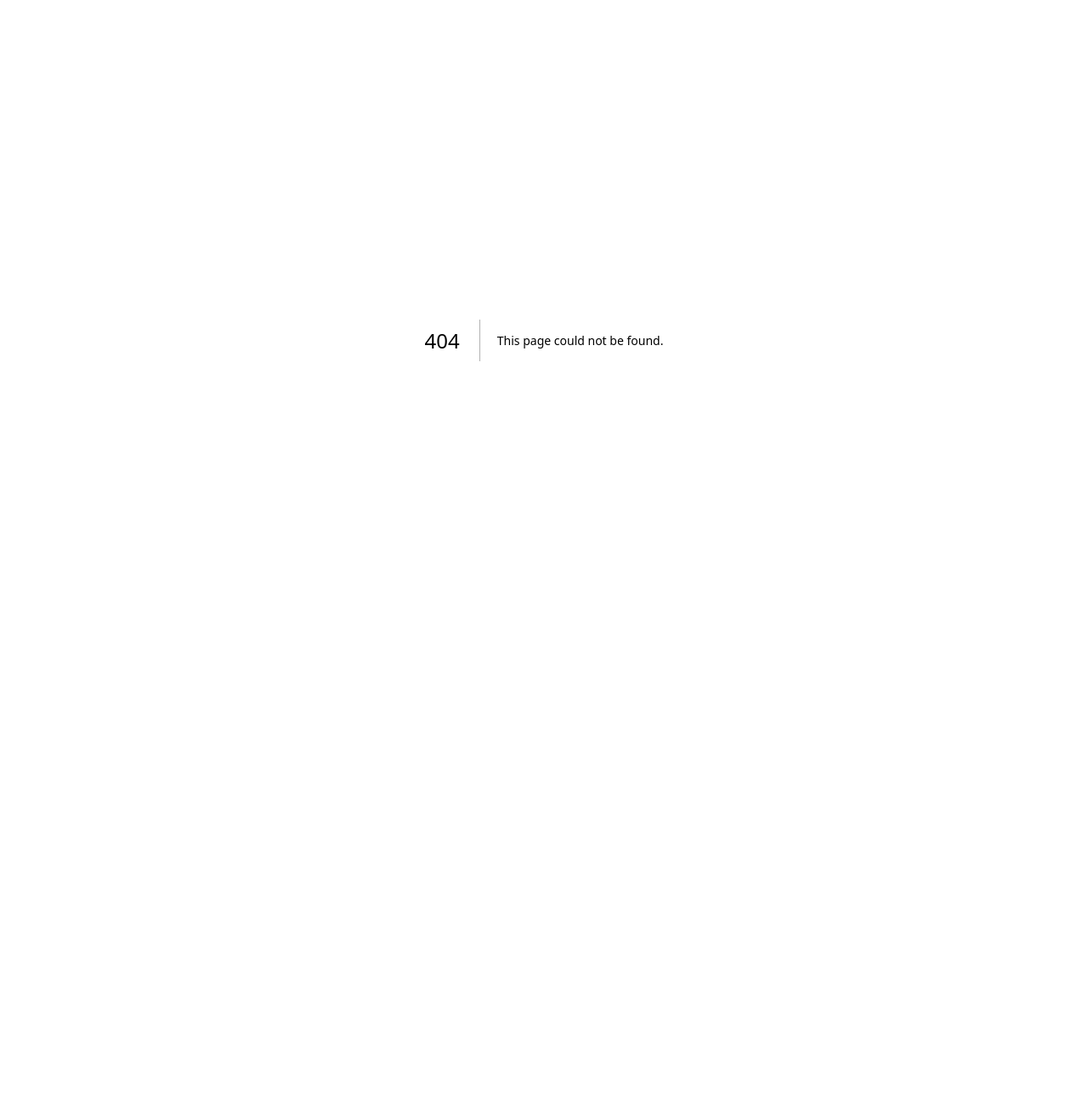
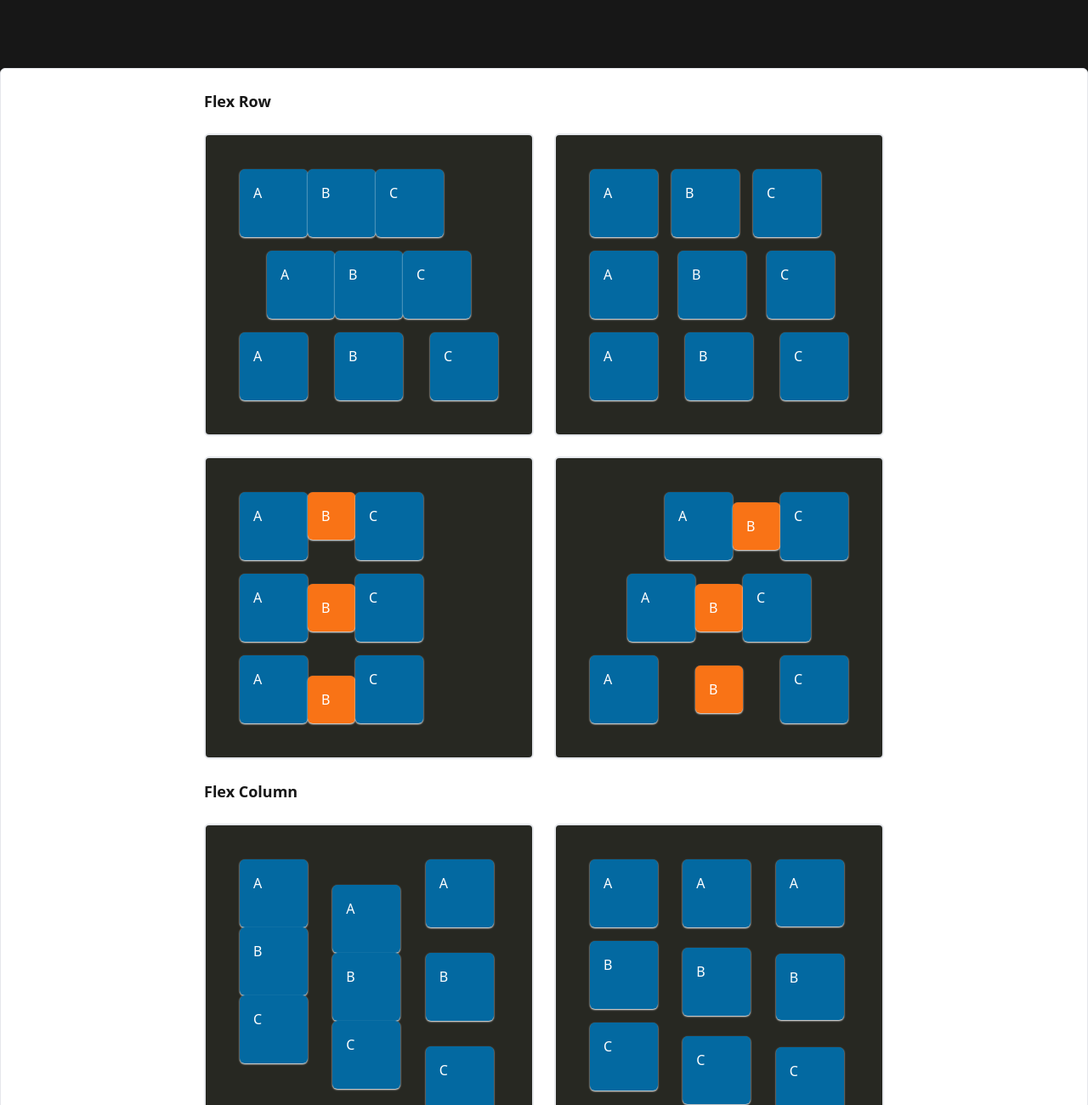
Before and after one commit to skuntawat/side-quest, a Next.js app: page /flex-basic in a window 1280 px wide. Before the commit this address had no page. Shown: the top 1300 px of the page at 85% size. Before the commit the page ends 800 px from the top, so only its background shows below. Built offline with nearby package versions, Linux system fonts and the light colour scheme.

Commit message:
add flex basic

```diff
--- /dev/null
+++ b/app/(quests)/(tailwind)/flex-basic/page.tsx
@@ -0,0 +1,189 @@
+import { cn } from "@/utils/cn"
+
+const Card = ({ className, children, ...props }: React.HTMLAttributes<HTMLDivElement>) => (
+    <div className={cn("p-4 w-20 h-20 shadow-sm shadow-white rounded-md bg-sky-700 text-background", className)} {...props}>{children}</div>
+)
+
+export default function page() {
+    return (
+        <div className="space-y-6">
+            <h3 className="text-lg font-semibold">Flex Row</h3>
+            <div className="grid grid-cols-2 gap-6 w-full">
+                <div className="space-y-4 rounded-md p-10 border-2 bg-[#272822]">
+                    <div className="flex">
+                        <Card>A</Card>
+                        <Card>B</Card>
+                        <Card>C</Card>
+                    </div>
+                    <div className="flex justify-center">
+                        <Card>A</Card>
+                        <Card>B</Card>
+                        <Card>C</Card>
+                    </div>
+                    <div className="flex justify-between">
+                        <Card>A</Card>
+                        <Card>B</Card>
+                        <Card>C</Card>
+                    </div>
+                </div>
+                <div className="space-y-4 rounded-md p-10 border-2 bg-[#272822]">
+                    <div className="flex gap-4">
+                        <Card>A</Card>
+                        <Card>B</Card>
+                        <Card>C</Card>
+                    </div>
+                    <div className="flex gap-6">
+                        <Card>A</Card>
+                        <Card>B</Card>
+                        <Card>C</Card>
+                    </div>
+                    <div className="flex gap-8">
+                        <Card>A</Card>
+                        <Card>B</Card>
+                        <Card>C</Card>
+                    </div>
+                </div>
+                <div className="space-y-4 rounded-md p-10 border-2 bg-[#272822]">
+                    <div className="flex">
+                        <Card>A</Card>
+                        <Card className="h-14 w-14 bg-orange-500">B</Card>
+                        <Card>C</Card>
+                    </div>
+                    <div className="flex items-center">
+                        <Card>A</Card>
+                        <Card className="h-14 w-14 bg-orange-500">B</Card>
+                        <Card>C</Card>
+                    </div>
+                    <div className="flex items-end">
+                        <Card>A</Card>
+                        <Card className="h-14 w-14 bg-orange-500">B</Card>
+                        <Card>C</Card>
+                    </div>
+                </div>
+                <div className="space-y-4 rounded-md p-10 border-2 bg-[#272822]">
+                    <div className="flex justify-end items-center">
+                        <Card>A</Card>
+                        <Card className="h-14 w-14 bg-orange-500">B</Card>
+                        <Card>C</Card>
+                    </div>
+                    <div className="flex justify-center items-center">
+                        <Card>A</Card>
+                        <Card className="h-14 w-14 bg-orange-500">B</Card>
+                        <Card>C</Card>
+                    </div>
+                    <div className="flex justify-between items-center">
+                        <Card>A</Card>
+                        <Card className="h-14 w-14 bg-orange-500">B</Card>
+                        <Card>C</Card>
+                    </div>
+                </div>
+            </div>
+            <h3 className="text-lg font-semibold">Flex Column</h3>
+            <div className="grid grid-cols-2 gap-6 w-full">
+                <div className="grid grid-cols-3 gap-6 p-10 rounded-md border-2 bg-[#272822]">
+                    <div className="h-[300px] flex flex-col">
+                        <Card>A</Card>
+                        <Card>B</Card>
+                        <Card>C</Card>
+                    </div>
+                    <div className="h-[300px] flex flex-col justify-center">
+                        <Card>A</Card>
+                        <Card>B</Card>
+                        <Card>C</Card>
+                    </div>
+                    <div className="h-[300px] flex flex-col justify-between">
+                        <Card>A</Card>
+                        <Card>B</Card>
+                        <Card>C</Card>
+                    </div>
+                </div>
+                <div className="grid grid-cols-3 gap-6 p-10 rounded-md border-2 bg-[#272822]">
+                    <div className="h-[300px] flex flex-col gap-4">
+                        <Card>A</Card>
+                        <Card>B</Card>
+                        <Card>C</Card>
+                    </div>
+                    <div className="h-[300px] flex flex-col gap-6">
+                        <Card>A</Card>
+                        <Card>B</Card>
+                        <Card>C</Card>
+                    </div>
+                    <div className="h-[300px] flex flex-col gap-8">
+                        <Card>A</Card>
+                        <Card>B</Card>
+                        <Card>C</Card>
+                    </div>
+                </div>
+                <div className="grid grid-cols-3 gap-6 p-10 rounded-md border-2 bg-[#272822]">
+                    <div className="h-[300px] flex flex-col">
+                        <Card>A</Card>
+                        <Card className="h-14 w-14 bg-orange-500">B</Card>
+                        <Card>C</Card>
+                    </div>
+                    <div className="h-[300px] flex flex-col items-center">
+                        <Card>A</Card>
+                        <Card className="h-14 w-14 bg-orange-500">B</Card>
+                        <Card>C</Card>
+                    </div>
+                    <div className="h-[300px] flex flex-col items-end">
+                        <Card>A</Card>
+                        <Card className="h-14 w-14 bg-orange-500">B</Card>
+                        <Card>C</Card>
+                    </div>
+                </div>
+                <div className="grid grid-cols-3 gap-6 p-10 rounded-md border-2 bg-[#272822]">
+                    <div className="h-[300px] flex flex-col justify-end items-center">
+                        <Card>A</Card>
+                        <Card className="h-14 w-14 bg-orange-500">B</Card>
+                        <Card>C</Card>
+                    </div>
+                    <div className="h-[300px] flex flex-col justify-center items-center">
+                        <Card>A</Card>
+                        <Card className="h-14 w-14 bg-orange-500">B</Card>
+                        <Card>C</Card>
+                    </div>
+                    <div className="h-[300px] flex flex-col justify-between items-center">
+                        <Card>A</Card>
+                        <Card className="h-14 w-14 bg-orange-500">B</Card>
+                        <Card>C</Card>
+                    </div>
+                </div>
+            </div>
+            <h3 className="text-lg font-semibold">Flex Grow / Flex Shrink</h3>
+            <div className="space-y-4 rounded-md p-10 border-2 bg-[#272822]">
+                <div className="flex">
+                    <Card className="bg-orange-500 flex-1">A</Card>
+                    <Card>B</Card>
+                    <Card>C</Card>
+                </div>
+                <div className="flex">
+                    <Card>A</Card>
+                    <Card className="bg-orange-500 flex-1">B</Card>
+                    <Card>C</Card>
+                </div>
+                <div className="flex">
+                    <Card>A</Card>
+                    <Card>B</Card>
+                    <Card className="bg-orange-500 flex-1">C</Card>
+                </div>
+            </div>
+            <div className="grid grid-cols-3 h-[600px] rounded-md p-10 border-2 bg-[#272822]">
+                <div className="flex flex-col items-center">
+                    <Card className="bg-orange-500 flex-1">A</Card>
+                    <Card>B</Card>
+                    <Card>C</Card>
+                </div>
+                <div className="flex flex-col items-center">
+                    <Card>A</Card>
+                    <Card className="bg-orange-500 flex-1">B</Card>
+                    <Card>C</Card>
+                </div>
+                <div className="flex flex-col items-center">
+                    <Card>A</Card>
+                    <Card>B</Card>
+                    <Card className="bg-orange-500 flex-1">C</Card>
+                </div>
+            </div>
+        </div>
+    )
+}
```
